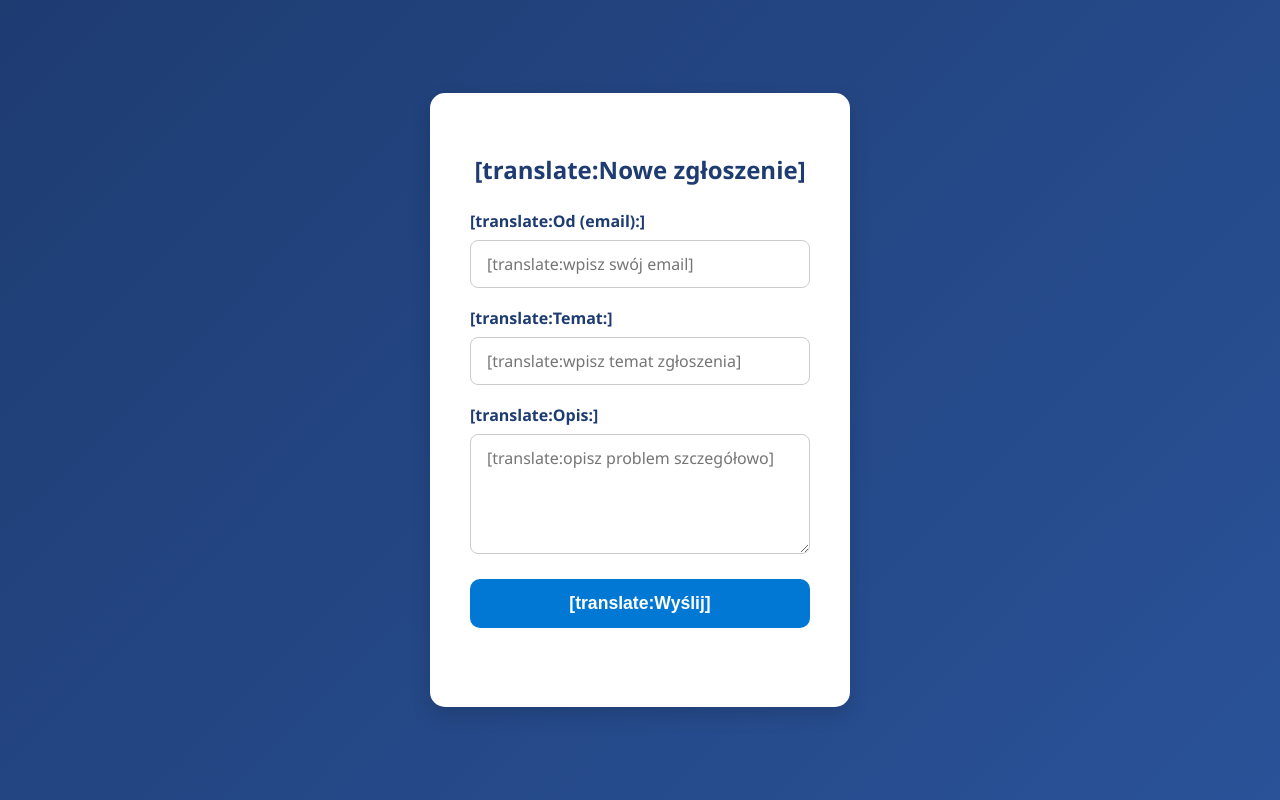
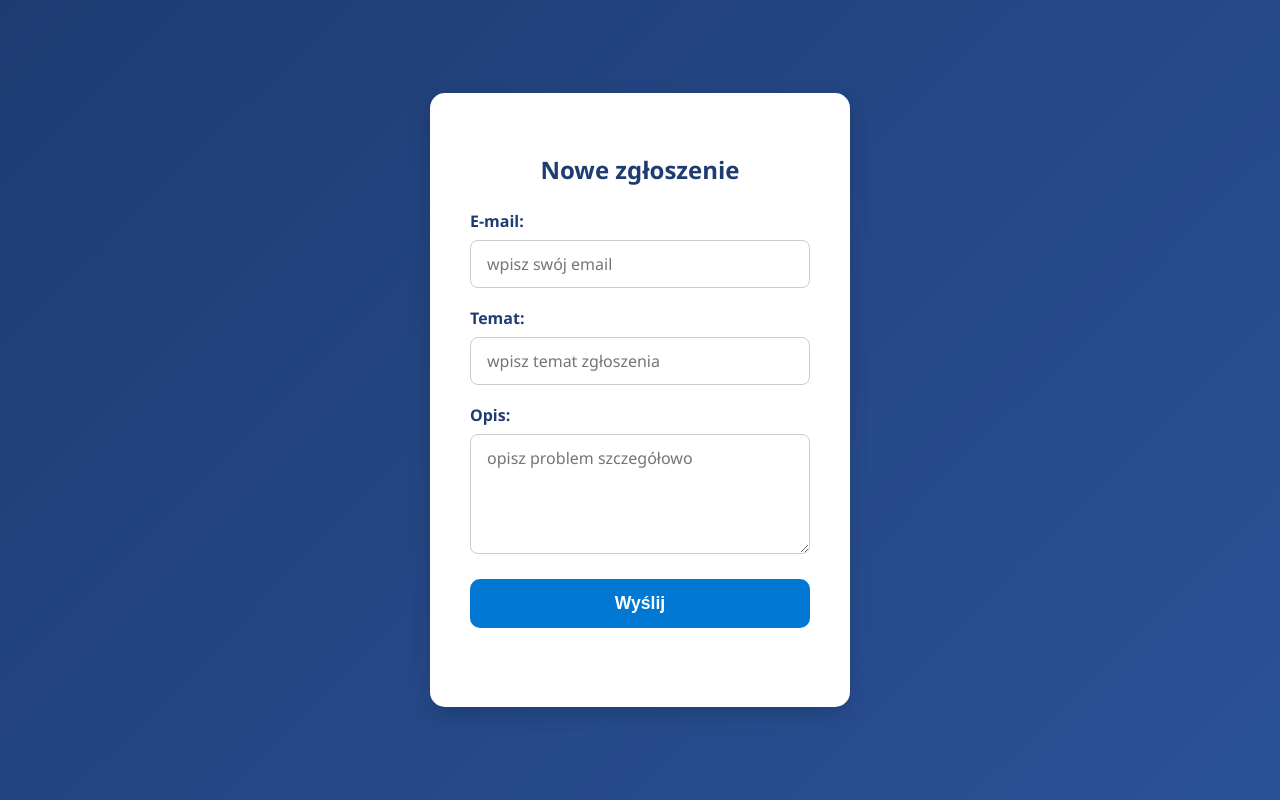
Before and after one commit to KagomeHokkaido123/whatafun, a website: page public/index.html in a window 1280 px wide. Drawn offline with Linux system fonts and the light colour scheme.

Commit message:
Update index.html

```diff
--- a/public/index.html
+++ b/public/index.html
@@ -93,19 +93,19 @@
 </head>
 
 <body>
-  <div class="card" role="form" aria-label="[translate:formularz zgłoszenia do ServiceNow]">
-    <h2>[translate:Nowe zgłoszenie]</h2>
+  <div class="card" role="form" aria-label="formularz zgłoszenia do ServiceNow">
+    <h2>Nowe zgłoszenie</h2>
     <form id="caseForm" novalidate>
-      <label for="email">[translate:Od (email):]</label>
-      <input type="email" id="email" name="email" placeholder="[translate:wpisz swój email]" required autocomplete="email" />
+      <label for="email">E-mail:</label>
+      <input type="email" id="email" name="email" placeholder="wpisz swój email" required autocomplete="email" />
 
-      <label for="subject">[translate:Temat:]</label>
-      <input type="text" id="subject" name="subject" placeholder="[translate:wpisz temat zgłoszenia]" required />
+      <label for="subject">Temat:</label>
+      <input type="text" id="subject" name="subject" placeholder="wpisz temat zgłoszenia" required />
 
-      <label for="description">[translate:Opis:]</label>
-      <textarea id="description" name="description" placeholder="[translate:opisz problem szczegółowo]" required></textarea>
+      <label for="description">Opis:</label>
+      <textarea id="description" name="description" placeholder="opisz problem szczegółowo" required></textarea>
 
-      <button type="submit">[translate:Wyślij]</button>
+      <button type="submit">Wyślij</button>
     </form>
     <div id="message" role="alert" aria-live="polite"></div>
   </div>
@@ -115,7 +115,7 @@
       e.preventDefault();
       const msg = document.getElementById("message");
       msg.style.color = "";
-      msg.textContent = "[translate:Wysyłanie...]";
+      msg.textContent = "Wysyłanie...";
 
       const data = {
         description: document.getElementById("description").value.trim(),
@@ -134,15 +134,15 @@
         if (res.ok) {
           msg.style.color = "green";
           const caseNumber = result.result ? result.result.number : undefined;
-          msg.textContent = "✅ [translate:Case utworzony!] [translate:Numer:] " + (caseNumber || "[translate:nieznany]");
+          msg.textContent = "✅ Case utworzony! Numer: " + (caseNumber || "nieznany");
           e.target.reset();
         } else {
           msg.style.color = "red";
-          msg.textContent = "❌ [translate:Błąd:] " + (result.error?.message || "[translate:Nie udało się utworzyć zgłoszenia]");
+          msg.textContent = "❌ Błąd: " + (result.error?.message || "Nie udało się utworzyć zgłoszenia");
         }
       } catch (err) {
         msg.style.color = "red";
-        msg.textContent = "⚠️ [translate:Błąd połączenia:] " + err.message;
+        msg.textContent = "⚠️ Błąd połączenia: " + err.message;
       }
     });
   </script>
```
